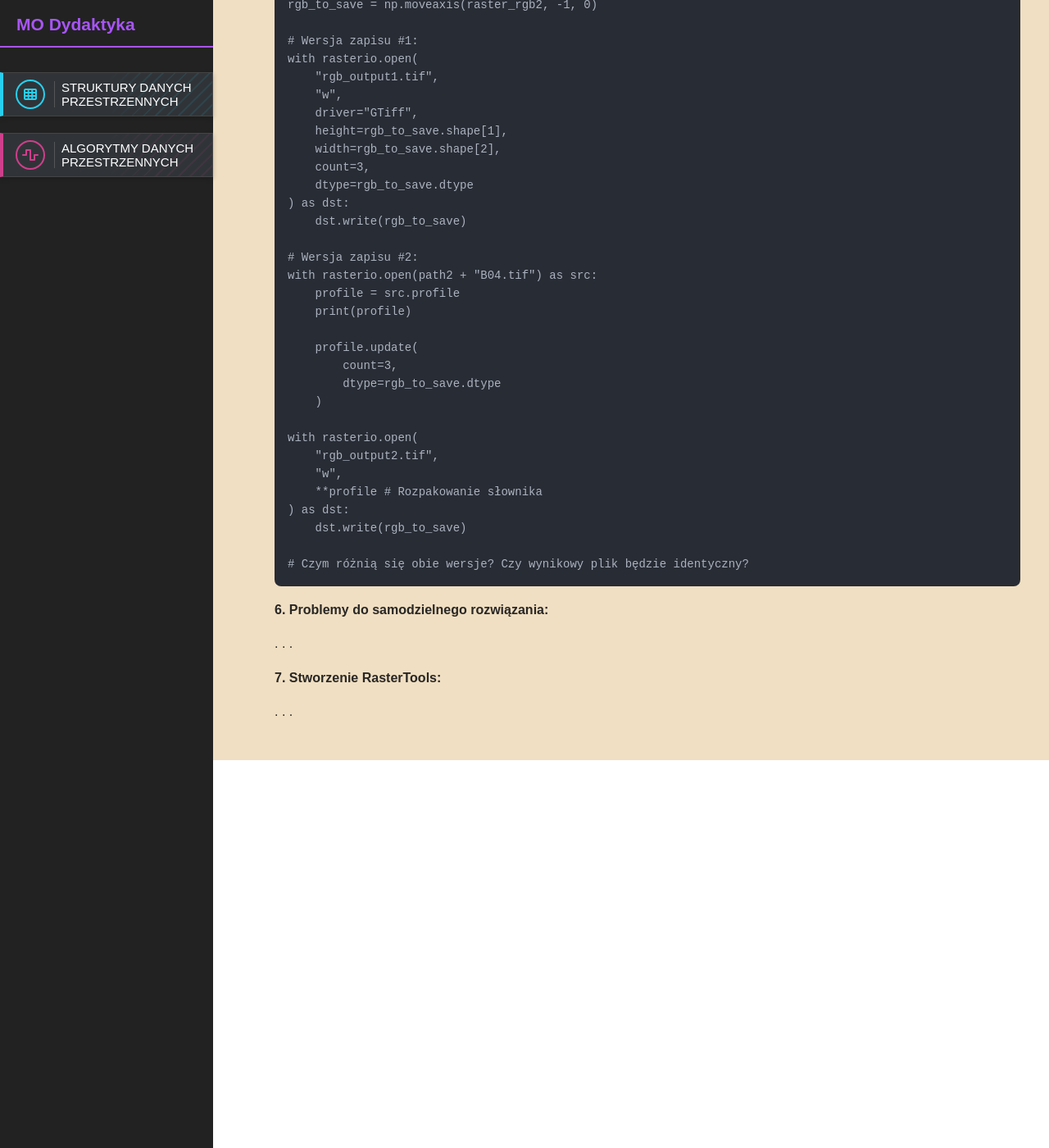
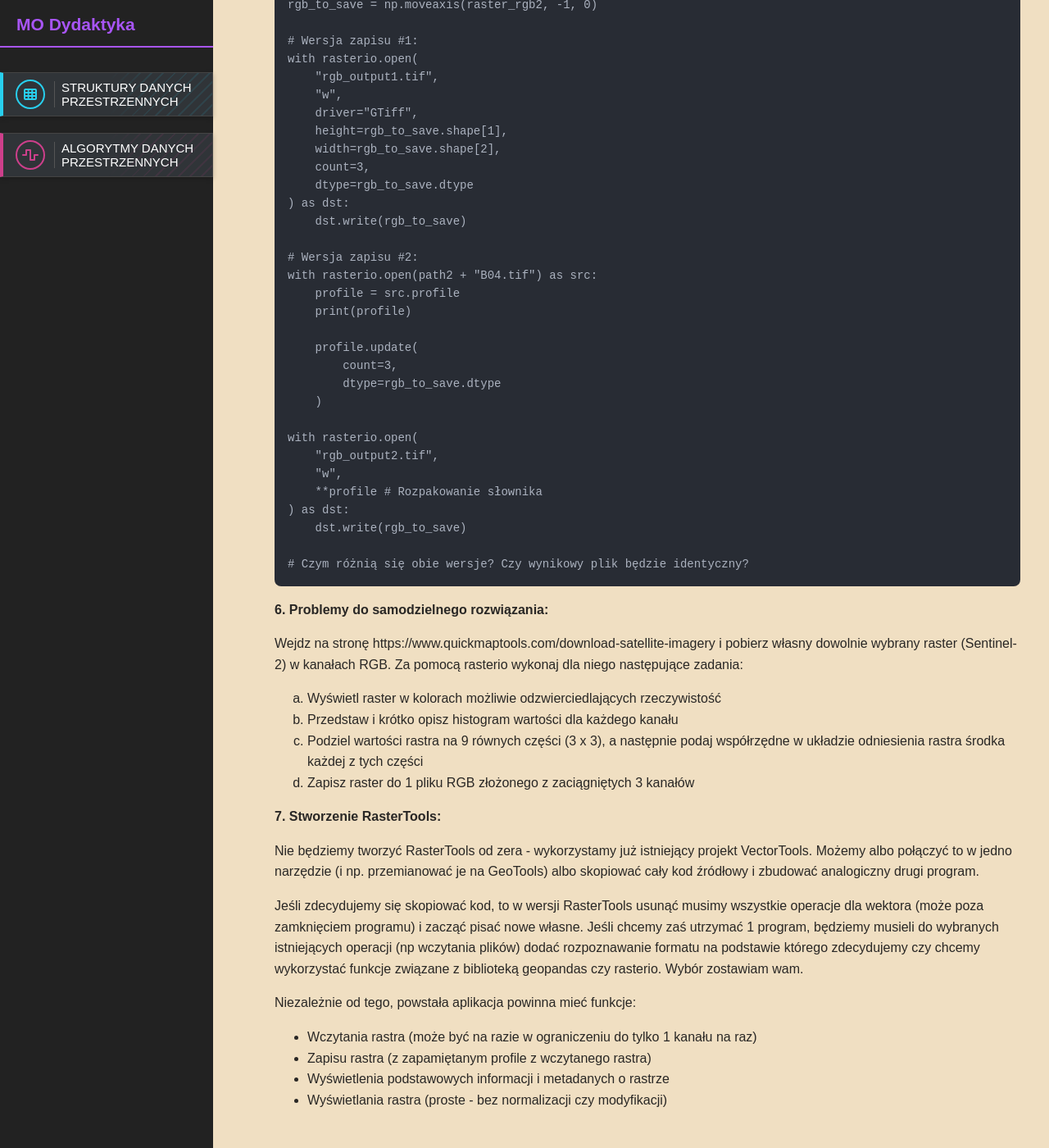
Before and after one commit to MateuszOsko/mo-dydaktyka, a Jekyll site: the page built from _courses/structures/3raster-1.md, in a window 1280 px wide and 1400 px high, scrolled down 3100 px. Shown: the whole window at 82% size. Built offline with Jekyll 4.4.1, drawn with Linux system fonts in a browser that asks for light colours; nearby versions of some CDN libraries.

Commit message:
Raster - podstawy cz.3

```diff
--- a/_courses/structures/3raster-1.md
+++ b/_courses/structures/3raster-1.md
@@ -199,9 +199,25 @@ with rasterio.open(
 
 **6. Problemy do samodzielnego rozwiązania:**
 
-. . .
+Wejdz na stronę https://www.quickmaptools.com/download-satellite-imagery i pobierz własny dowolnie wybrany raster (Sentinel-2) w kanałach RGB. Za pomocą rasterio wykonaj dla niego następujące zadania:
+<ol type="a">
+  <li>Wyświetl raster w kolorach możliwie odzwierciedlających rzeczywistość</li>
+  <li>Przedstaw i krótko opisz histogram wartości dla każdego kanału</li>
+  <li>Podziel wartości rastra na 9 równych części (3 x 3), a następnie podaj współrzędne w układzie odniesienia rastra środka każdej z tych części</li>
+  <li>Zapisz raster do 1 pliku RGB złożonego z zaciągniętych 3 kanałów</li>
+</ol>
 
 
 **7. Stworzenie RasterTools:**
 
-. . .
+Nie będziemy tworzyć RasterTools od zera - wykorzystamy już istniejący projekt VectorTools. Możemy albo połączyć to w jedno narzędzie (i np. przemianować je na GeoTools) albo skopiować cały kod źródłowy i zbudować analogiczny drugi program.
+
+
+Jeśli zdecydujemy się skopiować kod, to w wersji RasterTools usunąć musimy wszystkie operacje dla wektora (może poza zamknięciem programu) i zacząć pisać nowe własne. Jeśli chcemy zaś utrzymać 1 program, będziemy musieli do wybranych istniejących operacji (np wczytania plików) dodać rozpoznawanie formatu na podstawie którego zdecydujemy czy chcemy wykorzystać funkcje związane z biblioteką geopandas czy rasterio. Wybór zostawiam wam.
+
+
+Niezależnie od tego, powstała aplikacja powinna mieć funkcje:
+- Wczytania rastra (może być na razie w ograniczeniu do tylko 1 kanału na raz)
+- Zapisu rastra (z zapamiętanym profile z wczytanego rastra)
+- Wyświetlenia podstawowych informacji i metadanych o rastrze
+- Wyświetlania rastra (proste - bez normalizacji czy modyfikacji)
```
